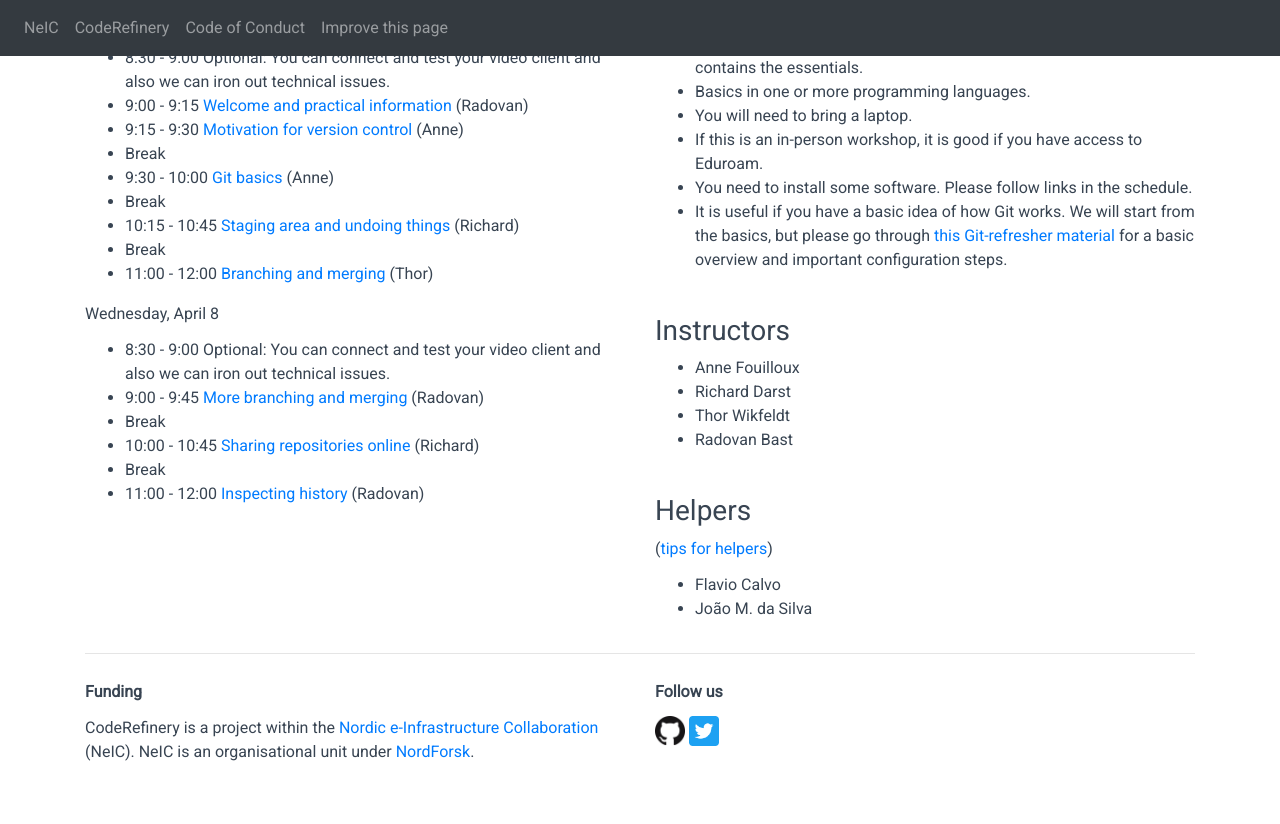
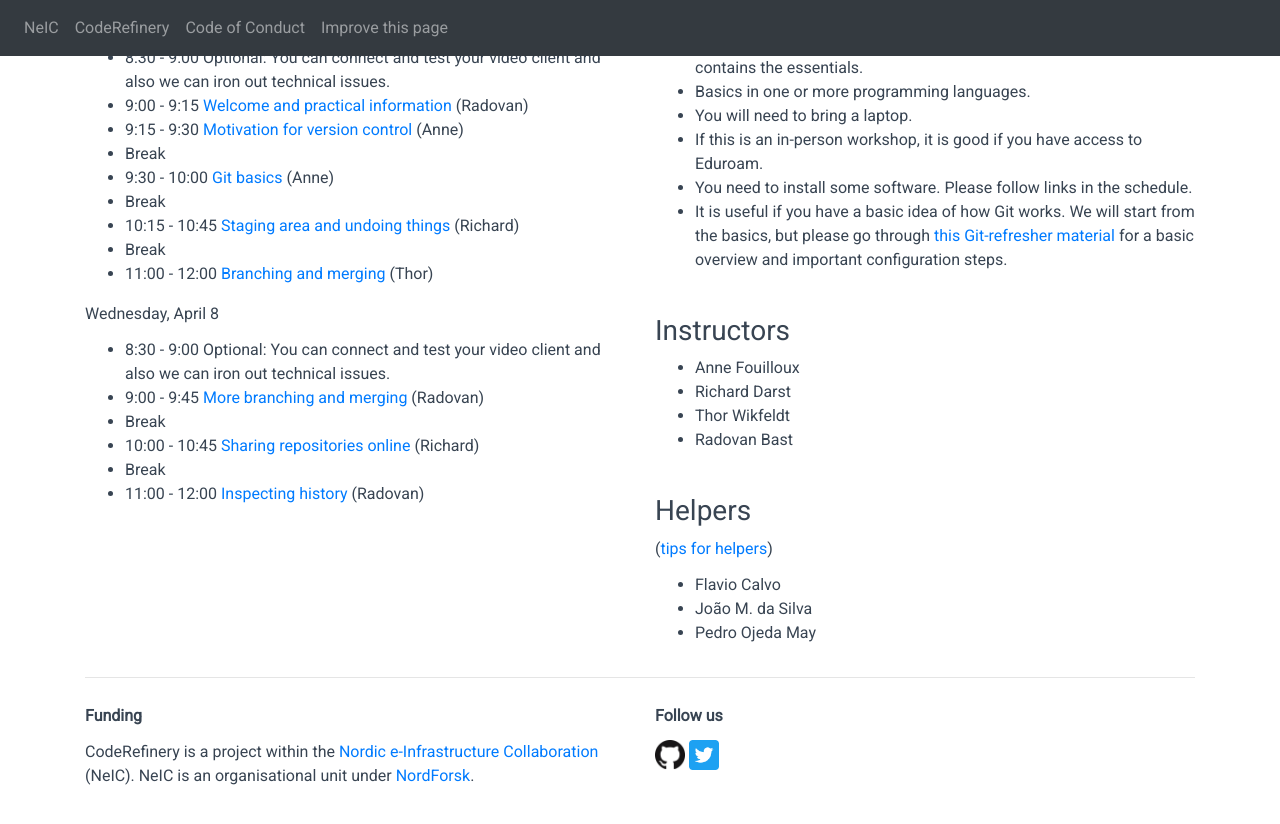
Before and after one commit to coderefinery/2020-04-07-online, a Jekyll site: the page built from index.md, in a window 1280 px wide and 900 px high, scrolled down 1249 px. Shown: the top 824 px of the window. Built offline with Jekyll 4.4.1, drawn with Linux system fonts in a browser that asks for light colours; comment, search, counter and statistics services are not loaded.

Commit message:
add helper

```diff
--- a/right_column.md
+++ b/right_column.md
@@ -75,3 +75,4 @@ Python.
 
 - Flavio Calvo
 - João M. da Silva
+- Pedro Ojeda May
```
